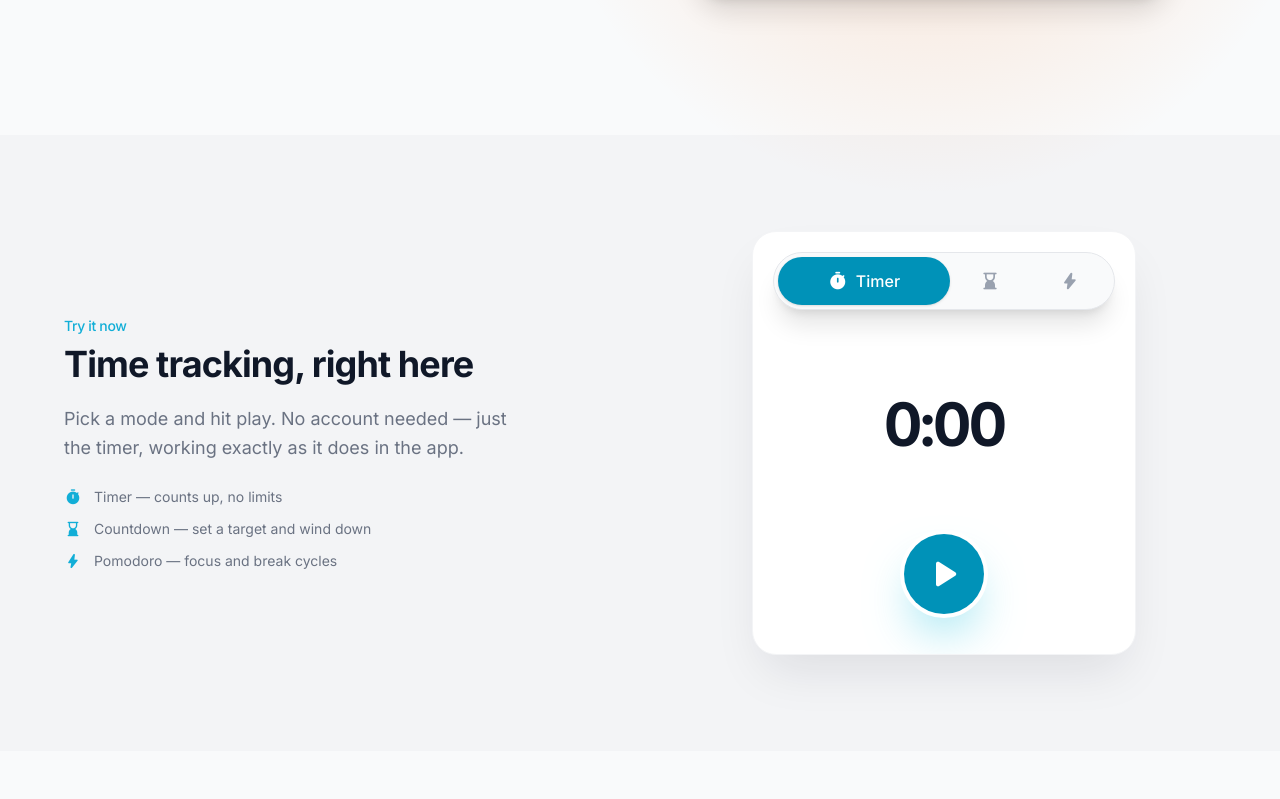
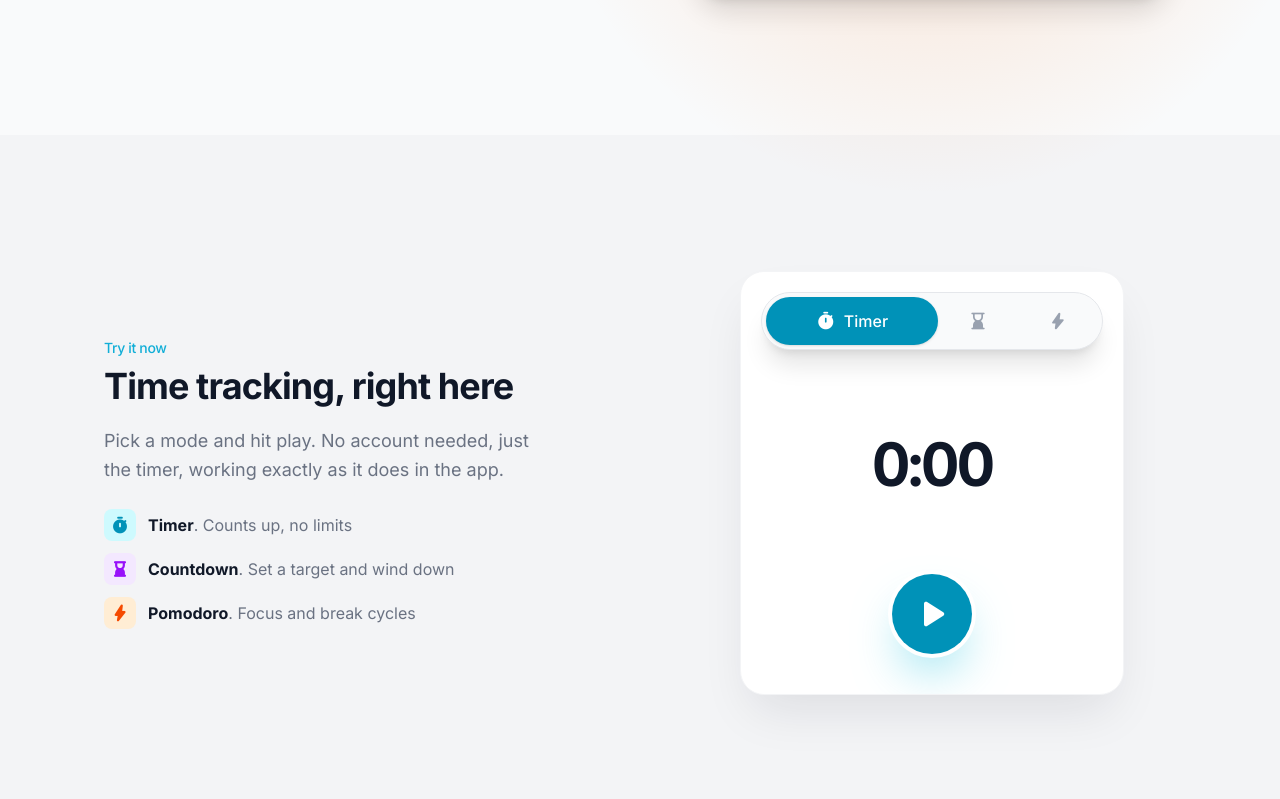
Before and after one commit to TrapShooter/SnappTracker-Website, a Next.js app: page / in a window 1280 px wide. Shown: the part 1841-2640 px from the top of the page. Built offline with nearby package versions, Linux system fonts and the light colour scheme.

Commit message:
UI updates

```diff
--- a/app/globals.css
+++ b/app/globals.css
@@ -16,8 +16,15 @@
   --transition-timing-function-spring: cubic-bezier(0.34, 1.56, 0.64, 1);
   --transition-timing-function-out-smooth: cubic-bezier(0.32, 0.72, 0, 1);
   --color-accent-50: #e0f5fe;
+  --color-accent-100: #b9e6fc;
+  --color-accent-200: #88d4fa;
+  --color-accent-300: #55c1f5;
+  --color-accent-400: #2db3ef;
+  --color-accent-500: #14a0de;
   --color-accent-600: #11aed7;
   --color-accent-700: #0a8db3;
+  --color-accent-800: #096884;
+  --color-accent-900: #08556d;
 }
 
 body {
--- a/app/layout.tsx
+++ b/app/layout.tsx
@@ -8,13 +8,13 @@ const inter = Inter({
 });
 
 export const metadata: Metadata = {
-  title: "SnappTracker — Streamlined Time Tracking",
+  title: "SnappTracker, Streamlined Time Tracking",
   description:
     "A clean, iOS-inspired time tracker with Cut sessions, Pomodoro, multiple timer modes, and cloud sync. Available on iOS, Android, and the web.",
   metadataBase: new URL("https://snapptracker.com"),
   manifest: "/manifest.json",
   openGraph: {
-    title: "SnappTracker — Streamlined Time Tracking",
+    title: "SnappTracker, Streamlined Time Tracking",
     description:
       "A clean, iOS-inspired time tracker with Cut sessions, Pomodoro, and cloud sync.",
     url: "https://snapptracker.com",
@@ -24,7 +24,7 @@ export const metadata: Metadata = {
   },
   twitter: {
     card: "summary_large_image",
-    title: "SnappTracker — Streamlined Time Tracking",
+    title: "SnappTracker, Streamlined Time Tracking",
     description:
       "A clean, iOS-inspired time tracker with Cut sessions, Pomodoro, and cloud sync.",
     images: "/icon.png",
--- a/app/privacy/page.tsx
+++ b/app/privacy/page.tsx
@@ -18,7 +18,7 @@ export default function PrivacyPage() {
             Snapp Tracker handles your data differently based on your user status:
           </p>
           <div className="space-y-6">
-            <div className="p-5 bg-gray-50 dark:bg-gray-900/50 rounded-2xl border border-gray-100 dark:border-gray-800">
+            <div className="p-5 bg-gray-100 dark:bg-gray-900/50 rounded-2xl border border-gray-200 dark:border-gray-800">
               <h3 className="font-bold mb-2">Guest & Registered Free Users</h3>
               <p className="text-sm leading-relaxed text-gray-600 dark:text-gray-400">
                 Your tracking data is stored <strong>locally on your device</strong> (using secure native storage). We do not have access to this data unless you explicitly sync it or upgrade to a Pro account. Clearing your app data will permanently delete this information.
--- a/components/DemoSection.tsx
+++ b/components/DemoSection.tsx
@@ -2,9 +2,9 @@ import DemoWidget from "@/components/demo/DemoWidget";
 
 export default function DemoSection() {
   return (
-    <section className="bg-gray-100 dark:bg-gray-900 py-24 px-6 overflow-x-hidden">
+    <section className="bg-gray-100 dark:bg-gray-900 py-24 overflow-x-hidden">
       <div className="max-w-6xl mx-auto">
-        <div className="flex flex-col lg:flex-row items-center gap-16">
+        <div className="flex flex-col lg:flex-row lg:justify-between items-center p-10 lg:gap-24 gap-8">
           {/* Left: copy */}
           <div className="flex-1 text-center lg:text-left">
             <p className="text-sm font-medium text-accent-600 tracking-tight mb-2">
@@ -14,22 +14,26 @@ export default function DemoSection() {
               Time tracking, right here
             </h2>
             <p className="text-lg text-gray-500 dark:text-gray-400 leading-relaxed mb-6 max-w-md mx-auto lg:mx-0">
-              Pick a mode and hit play. No account needed — just the timer, working exactly as it does in the app.
+              Pick a mode and hit play. No account needed, just the timer, working exactly as it does in the app.
             </p>
-            <ul className="space-y-3 text-sm text-gray-500 dark:text-gray-400 max-w-xs mx-auto lg:mx-0">
+            <ul className="space-y-3 text-md text-gray-500 dark:text-gray-400 mx-auto lg:mx-0">
               {[
-                { icon: "timer", text: "Timer — counts up, no limits" },
-                { icon: "hourglass_bottom", text: "Countdown — set a target and wind down" },
-                { icon: "bolt", text: "Pomodoro — focus and break cycles" },
-              ].map(({ icon, text }) => (
-                <li key={text} className="flex items-center gap-3">
-                  <span
-                    className="material-symbols-rounded text-accent-600 shrink-0"
-                    style={{ fontSize: 18, fontVariationSettings: "'FILL' 1, 'wght' 400, 'GRAD' 0, 'opsz' 20" }}
-                  >
-                    {icon}
+                { icon: "timer", title: "Timer", desc: "Counts up, no limits", bgClass: "bg-cyan-100 dark:bg-cyan-900/30", textClass: "text-cyan-600 dark:text-cyan-400" },
+                { icon: "hourglass_bottom", title: "Countdown", desc: "Set a target and wind down", bgClass: "bg-purple-100 dark:bg-purple-900/30", textClass: "text-purple-600 dark:text-purple-400" },
+                { icon: "bolt", title: "Pomodoro", desc: "Focus and break cycles", bgClass: "bg-orange-100 dark:bg-orange-900/30", textClass: "text-orange-600 dark:text-orange-400" },
+              ].map(({ icon, title, desc, bgClass, textClass }) => (
+                <li key={title} className="flex items-center justify-center lg:justify-start gap-3 text-left">
+                  <div className={`w-8 h-8 rounded-lg flex items-center justify-center shrink-0 ${bgClass} ${textClass}`}>
+                    <span
+                      className="material-symbols-rounded"
+                      style={{ fontSize: 18, fontVariationSettings: "'FILL' 1, 'wght' 700, 'GRAD' 0, 'opsz' 20" }}
+                    >
+                      {icon}
+                    </span>
+                  </div>
+                  <span>
+                    <span className="font-bold text-gray-900 dark:text-white">{title}</span>. {desc}
                   </span>
-                  {text}
                 </li>
               ))}
             </ul>
--- a/components/Features.tsx
+++ b/components/Features.tsx
@@ -13,7 +13,7 @@ const features: Feature[] = [
     icon: "content_cut",
     title: "The Cut Feature",
     description:
-      "Switch contexts instantly without losing your flow. Cut creates a session boundary and resets the visual timer — no stopping, no losing history.",
+      "Switch contexts instantly without losing your flow. Cut creates a session boundary and resets the visual timer. No stopping, no losing history.",
     highlight: true,
   },
   {
@@ -52,7 +52,7 @@ const features: Feature[] = [
     icon: "cloud_upload",
     title: "Cloud Sync",
     description:
-      "Your data synced seamlessly across all devices — iOS, Android, and web. Export as CSV or JSON anytime. Pro feature.",
+      "Your data synced seamlessly across all devices, iOS, Android, and web. Export as CSV or JSON anytime. Pro feature.",
     highlight: false,
     variant: "purple",
   },
@@ -89,7 +89,7 @@ export default function Features() {
               />
               <h3 className="text-lg font-semibold mb-2">{feature.title}</h3>
               <p
-                className={`text-sm leading-relaxed ${feature.highlight ? "text-white/80" : "text-gray-500 dark:text-gray-400"
+                className={`text-md leading-relaxed ${feature.highlight ? "text-white/80" : "text-gray-500 dark:text-gray-400"
                   }`}
               >
                 {feature.description}
--- a/components/Hero.tsx
+++ b/components/Hero.tsx
@@ -26,7 +26,7 @@ export default function Hero() {
         <p className="max-w-xl text-lg text-gray-500 dark:text-gray-400 leading-relaxed mb-10">
           SnappTracker&apos;s unique <strong className="text-gray-700 dark:text-gray-200">Cut</strong> feature lets you
           switch contexts instantly without losing your session flow. Clean design,
-          multiple timer modes, and powerful analytics — all in one place.
+          multiple timer modes, and powerful analytics, all in one place.
         </p>
 
         {/* CTAs */}
--- a/components/LegalLayout.tsx
+++ b/components/LegalLayout.tsx
@@ -9,7 +9,7 @@ interface LegalLayoutProps {
 
 export default function LegalLayout({ title, children }: LegalLayoutProps) {
   return (
-    <div className="min-h-screen bg-white dark:bg-gray-950 text-gray-900 dark:text-gray-100 flex flex-col">
+    <div className="min-h-screen bg-gray-50 dark:bg-gray-950 text-gray-900 dark:text-gray-100 flex flex-col">
       <Header sticky />
 
       {/* Content */}
--- a/components/Screenshots.tsx
+++ b/components/Screenshots.tsx
@@ -17,7 +17,7 @@ export default function Screenshots() {
             Clean. Precise. Effortless.
           </h2>
           <p className="text-lg text-gray-500 max-w-xl mx-auto">
-            An interface designed around how you actually work — not the other way around.
+            An interface designed around how you actually work, not the other way around.
           </p>
         </div>
 
@@ -33,7 +33,7 @@ export default function Screenshots() {
             ))}
           </div>
         ) : (
-          /* Placeholder UI mockups — replace with real screenshots */
+          /* Placeholder UI mockups, replace with real screenshots */
           <div className="flex gap-6 justify-center flex-wrap">
             <MockScreen title="Timer" color="#11aed7">
               <MockTimerContent />
```
Also changed, not shown: components/Pricing.tsx (+6 -6 lines).
